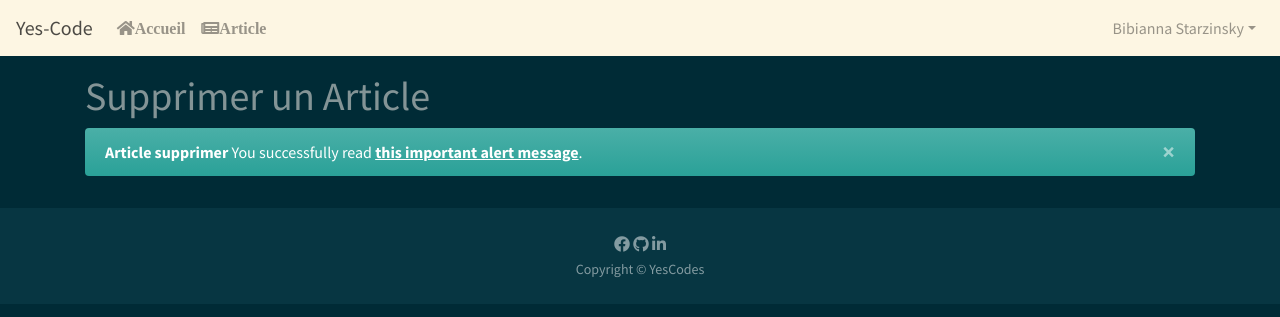
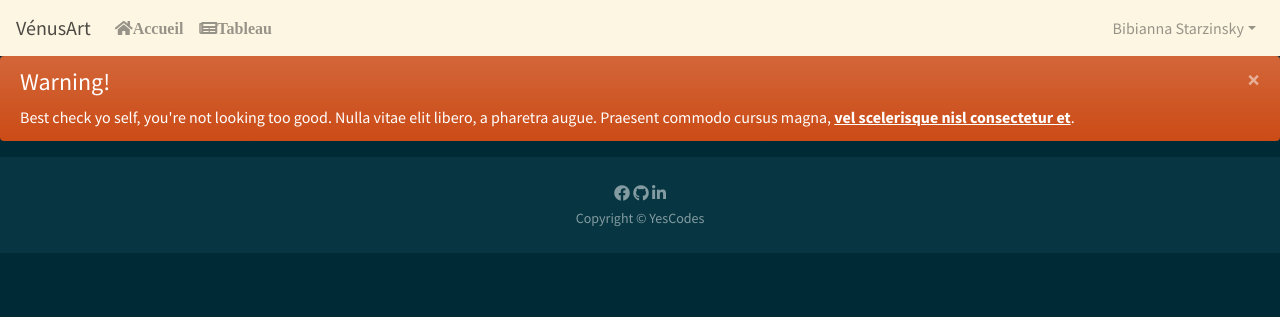
Before and after one commit to Livai02/Symfony, a Symfony app: template templates/article/delete.html.twig in a window 1280 px wide. Shown: the top 317 px of the page. Run offline with Twig, Linux system fonts and the light colour scheme; the template is opened without the code that fills it, so the values that code supplies are empty; some libraries are stand-ins or nearby versions.

Commit message:
commit main

```diff
--- a/composer.json
+++ b/composer.json
@@ -12,7 +12,7 @@
         "doctrine/orm": "^2.10",
         "fakerphp/faker": "^1.16",
         "phpdocumentor/reflection-docblock": "^5.3",
-        "sensio/framework-extra-bundle": "^5.1",
+        "sensio/framework-extra-bundle": "^6.2",
         "symfony/asset": "4.4.*",
         "symfony/console": "4.4.*",
         "symfony/dotenv": "4.4.*",
--- a/templates/article/delete.html.twig
+++ b/templates/article/delete.html.twig
@@ -1,16 +1,11 @@
 {% extends 'base.html.twig' %}
 {% block body %}
 
+	<div class="alert alert-dismissible alert-warning">
+		<button type="button" class="close" data-dismiss="alert">&times;</button>
+		<h4 class="alert-heading">Warning!</h4>
+		<p class="mb-0">Best check yo self, you're not looking too good. Nulla vitae elit libero, a pharetra augue. Praesent commodo cursus magna,
+			<a href="#" class="alert-link docs-creator">vel scelerisque nisl consectetur et</a>.</p>
+	</div>
 
-	<div class="container py-3">
-
-		<h1>Supprimer un Article</h1>
-		<div class="alert alert-dismissible alert-success">
-			<button type="button" class="close" data-dismiss="alert">&times;</button>
-			<strong>Article supprimer</strong>
-			You successfully read
-			<a href="#" class="alert-link docs-creator">this important alert message</a>.
-		</div>
-
-	</div>
 {% endblock %}
--- a/templates/article/update.html.twig
+++ b/templates/article/update.html.twig
@@ -4,7 +4,7 @@
 
 	<div class="container py-3">
 
-		<h1>Modifier un Article</h1>
+		<h1>Modifier L'article</h1>
 		{{ form(form) }}
 		</div>
 	{% endblock %}
--- a/templates/base.html.twig
+++ b/templates/base.html.twig
@@ -1,7 +1,8 @@
 <!DOCTYPE html>
-<html>
+<html lang="fr">
 	<head>
 		<meta charset="UTF-8">
+
 		<title>
 			{% block title %}{% endblock %}
 		</title>
@@ -18,11 +19,11 @@
 		{% set user = {"firstname": "Bibianna", "lastname": "Starzinsky", "role": "admin", "isConnected" : true} %}
 		{# {% set article1 = {"title" : "League of legends", "intro" : "Que vous jouiez en solo ou en coopération avec des amis, League of Legends est un jeu de stratégie/action intense et hautement compétitif, conçu pour ceux qui aiment se battre pour la victoire.", "author": "Riot", "image" : "https://encrypted-tbn0.gstatic.com/images?q=tbn:ANd9GcS-qAw_aUevIan4kZE_tLB747k2dKAjVm9vCQ&usqp=CAU"} %}
 
-								{% set article2 = {"title" : "Monster Hunter", "intro" : "Vous incarne un chasseur dans un environnement fantasy qui complète des quêtes ayant principalement pour but de chasser ou capturer des monstres et aussi de collecter des minéraux, poissons ou petits monstres", "author" : "Capcom", "image" : "https://cdn-ext.fanatical.com/production/product/1280x720/7f6e4bbc-69a4-4910-a424-8b4f14100c12.jpeg"} %}
+										{% set article2 = {"title" : "Monster Hunter", "intro" : "Vous incarne un chasseur dans un environnement fantasy qui complète des quêtes ayant principalement pour but de chasser ou capturer des monstres et aussi de collecter des minéraux, poissons ou petits monstres", "author" : "Capcom", "image" : "https://cdn-ext.fanatical.com/production/product/1280x720/7f6e4bbc-69a4-4910-a424-8b4f14100c12.jpeg"} %}
 
-								{% set article3 = {"title" : "Final Fantasy XIV", "intro" : "Final Fantasy XIV est un jeu de rôle en ligne massivement multijoueur", "author" : " Square Enix", "image": "https://www.hommedumatch.fr/wp-content/uploads/2021/11/ff14-letter-from-the-producer-live-lxvii-endwalker-news-summary.jpg"} %}
+										{% set article3 = {"title" : "Final Fantasy XIV", "intro" : "Final Fantasy XIV est un jeu de rôle en ligne massivement multijoueur", "author" : " Square Enix", "image": "https://www.hommedumatch.fr/wp-content/uploads/2021/11/ff14-letter-from-the-producer-live-lxvii-endwalker-news-summary.jpg"} %}
 
-								{% set articles = [article1, article2, article3] %} #}
+										{% set articles = [article1, article2, article3] %} #}
 
 		{% include "partials/header.html.twig" %}
 
--- a/templates/partials/header.html.twig
+++ b/templates/partials/header.html.twig
@@ -1,7 +1,7 @@
 <header>
 	<nav class="navbar navbar-expand-lg navbar-light bg-light">
 
-		<a class="navbar-brand docs-creator" href="#">Yes-Code</a>
+		<a class="navbar-brand docs-creator" href="#">VénusArt</a>
 		<button class="navbar-toggler" type="button" data-toggle="collapse" data-target="#navbarColor03" aria-controls="navbarColor03" aria-expanded="false" aria-label="Toggle navigation">
 			<span class="navbar-toggler-icon"></span>
 		</button>
@@ -18,7 +18,7 @@
 				<li class="nav-item">
 					<a class="nav-link docs-creator" href="{{ path("article") }}">
 
-						<i class="fas fa-newspaper">Article</i>
+						<i class="fas fa-newspaper">Tableau</i>
 					</a>
 
 				</li>
```
Also changed, not shown: src/Controller/ArticleController.php (+7 -13 lines), templates/home/index.html.twig (+4 -4 lines), templates/partials/card.article.html.twig (+4 -3 lines), 1 other file.
